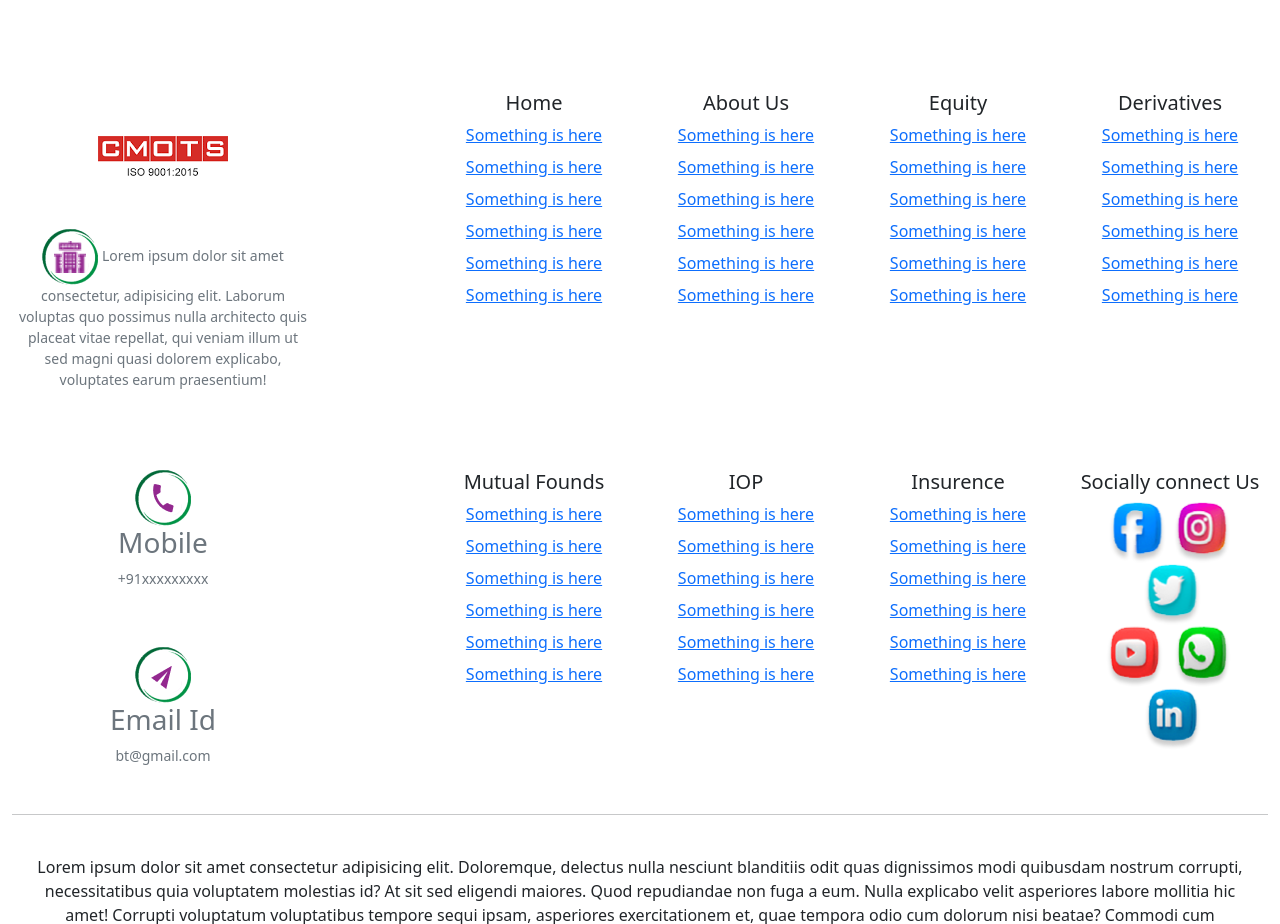
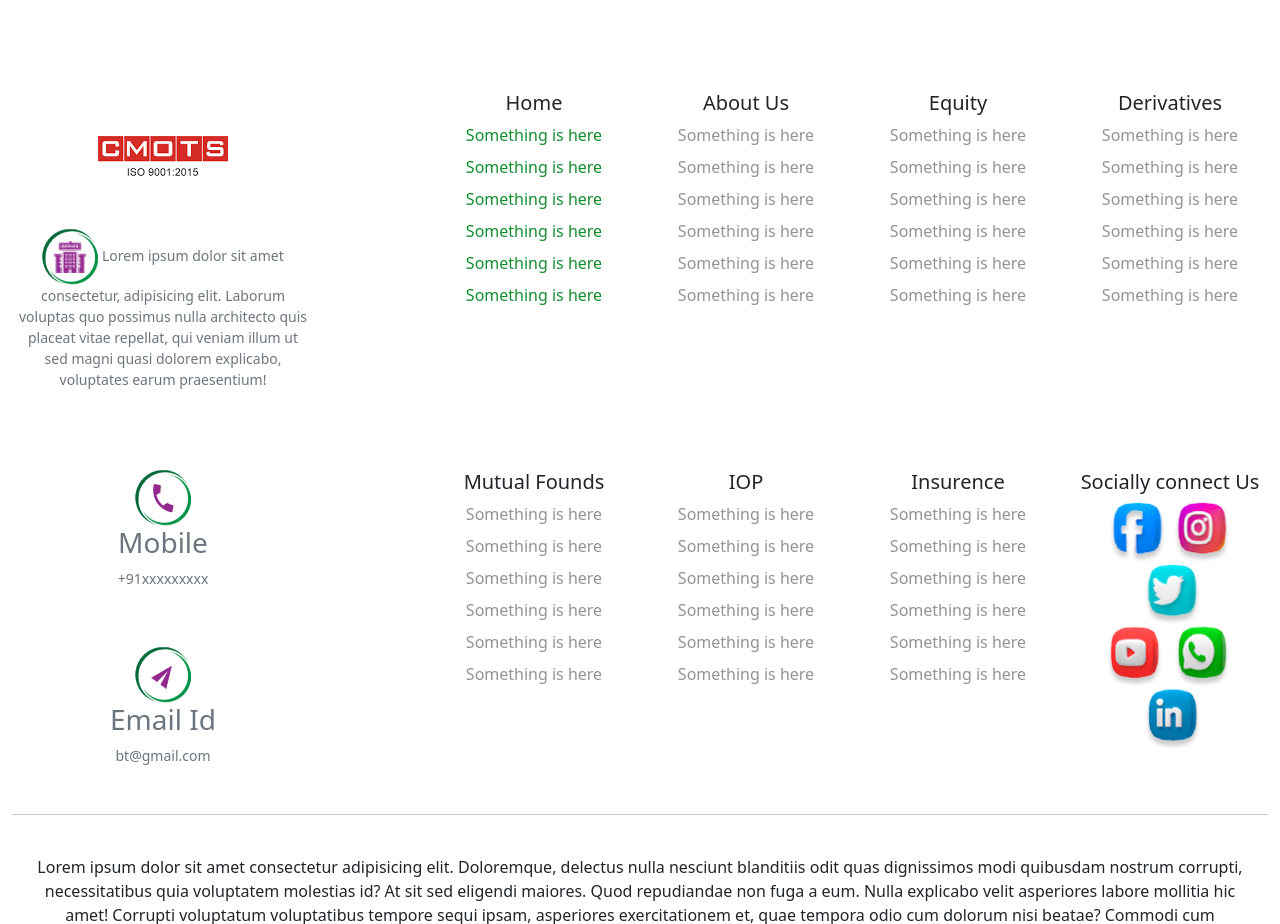
Before and after one commit to ashukla33317/CMOTS, a plain HTML site: page index.html in a window 1280 px wide. Shown: the part 3100-4024 px from the top of the page. Drawn offline with nearby package versions, Linux system fonts and the light colour scheme.

Commit message:
first commit

```diff
--- a/index.css
+++ b/index.css
@@ -190,3 +190,14 @@ width: 45%;
 text-align: center;
 }
 }
+
+
+.foot-li a{
+    color: rgb(151, 146, 146);
+    text-decoration: none;
+}
+
+.foot-li-t a{
+    color: rgb(17, 143, 48);
+    text-decoration: none;
+}
--- a/index.html
+++ b/index.html
@@ -512,45 +512,45 @@
     <div class="col-6 col-lg-2 offset-lg-1 mb-3">
       <h5>Home</h5>
       <ul class="list-unstyled">
-        <li class="mb-2"><a href="/">Something is here</a></li>
-        <li class="mb-2"><a href="">Something is here</a></li>
-        <li class="mb-2"><a href="">Something is here</a></li>
-        <li class="mb-2"><a href="">Something is here</a></li>
-        <li class="mb-2"><a href="">Something is here</a></li>
-        <li class="mb-2"><a href="">Something is here</a></li>
+        <li class="mb-2 foot-li-t "><a href="/">Something is here</a></li>
+        <li class="mb-2 foot-li-t"><a href="">Something is here</a></li>
+        <li class="mb-2 foot-li-t"><a href="">Something is here</a></li>
+        <li class="mb-2 foot-li-t"><a href="">Something is here</a></li>
+        <li class="mb-2 foot-li-t"><a href="">Something is here</a></li>
+        <li class="mb-2 foot-li-t"><a href="">Something is here</a></li>
       </ul>
     </div>
     <div class="col-6 col-lg-2 mb-3">
       <h5>About Us</h5>
       <ul class="list-unstyled">
-        <li class="mb-2"><a href="">Something is here</a></li>
-        <li class="mb-2"><a href="">Something is here</a></li>
-        <li class="mb-2"><a href="">Something is here</a></li>
-        <li class="mb-2"><a href="">Something is here</a></li>
-        <li class="mb-2"><a href="">Something is here</a></li>
-        <li class="mb-2"><a href="">Something is here</a></li>
+        <li class="mb-2 foot-li"><a href="">Something is here</a></li>
+        <li class="mb-2 foot-li"><a href="">Something is here</a></li>
+        <li class="mb-2 foot-li"><a href="">Something is here</a></li>
+        <li class="mb-2 foot-li"><a href="">Something is here</a></li>
+        <li class="mb-2 foot-li"><a href="">Something is here</a></li>
+        <li class="mb-2 foot-li"><a href="">Something is here</a></li>
       </ul>
     </div>
     <div class="col-6 col-lg-2 mb-3">
       <h5>Equity</h5>
       <ul class="list-unstyled">
-        <li class="mb-2"><a href="">Something is here</a></li>
-        <li class="mb-2"><a href="">Something is here</a></li>
-        <li class="mb-2"><a href="">Something is here</a></li>
-        <li class="mb-2"><a href="">Something is here</a></li>
-        <li class="mb-2"><a href="">Something is here</a></li>
-        <li class="mb-2"><a href="">Something is here</a></li>
+        <li class="foot-li mb-2 foot-li"><a href="">Something is here</a></li>
+        <li class="mb-2 foot-li"><a href="">Something is here</a></li>
+        <li class="mb-2 foot-li"><a href="">Something is here</a></li>
+        <li class="mb-2 foot-li"><a href="">Something is here</a></li>
+        <li class="mb-2 foot-li"><a href="">Something is here</a></li>
+        <li class="mb-2 foot-li"><a href="">Something is here</a></li>
       </ul>
     </div>
     <div class="col-6 col-lg-2 mb-3">
       <h5>Derivatives</h5>
       <ul class="list-unstyled">
-        <li class="mb-2"><a href="">Something is here</a></li>
-        <li class="mb-2"><a href="">Something is here</a></li>
-        <li class="mb-2"><a href="">Something is here</a></li>
-        <li class="mb-2"><a href="">Something is here</a></li>
-        <li class="mb-2"><a href="">Something is here</a></li>
-        <li class="mb-2"><a href="">Something is here</a></li>
+        <li class="mb-2 foot-li"><a href="">Something is here</a></li>
+        <li class="mb-2  foot-li"><a href="">Something is here</a></li>
+        <li class="mb-2 foot-li"><a href="">Something is here</a></li>
+        <li class="mb-2 foot-li"><a href="">Something is here</a></li>
+        <li class="mb-2 foot-li"><a href="">Something is here</a></li>
+        <li class="mb-2 foot-li"><a href="">Something is here</a></li>
       </ul>
     </div>
   </div>
@@ -577,35 +577,35 @@
     <div class="col-6 col-lg-2 offset-lg-1 mb-3">
       <h5>Mutual Founds</h5>
       <ul class="list-unstyled">
-        <li class="mb-2"><a href="/">Something is here</a></li>
-        <li class="mb-2"><a href="">Something is here</a></li>
-        <li class="mb-2"><a href="">Something is here</a></li>
-        <li class="mb-2"><a href="">Something is here</a></li>
-        <li class="mb-2"><a href="">Something is here</a></li>
-        <li class="mb-2"><a href="">Something is here</a></li>
+        <li class="mb-2 foot-li"><a href="/">Something is here</a></li>
+        <li class="mb-2 foot-li"><a href="">Something is here</a></li>
+        <li class="mb-2 foot-li"><a href="">Something is here</a></li>
+        <li class="mb-2 foot-li"><a href="">Something is here</a></li>
+        <li class="mb-2 foot-li"><a href="">Something is here</a></li>
+        <li class="mb-2 foot-li"><a href="">Something is here</a></li>
 
       </ul>
     </div>
     <div class="col-6 col-lg-2 mb-3">
       <h5>IOP</h5>
       <ul class="list-unstyled">
-        <li class="mb-2"><a href="">Something is here</a></li>
-        <li class="mb-2"><a href="">Something is here</a></li>
-        <li class="mb-2"><a href="">Something is here</a></li>
-        <li class="mb-2"><a href="">Something is here</a></li>
-        <li class="mb-2"><a href="">Something is here</a></li>
-        <li class="mb-2"><a href="">Something is here</a></li>
+        <li class="mb-2 foot-li"><a href="">Something is here</a></li>
+        <li class="mb-2 foot-li"><a href="">Something is here</a></li>
+        <li class="mb-2 foot-li"><a href="">Something is here</a></li>
+        <li class="mb-2 foot-li"><a href="">Something is here</a></li>
+        <li class="mb-2 foot-li"><a href="">Something is here</a></li>
+        <li class="mb-2 foot-li"><a href="">Something is here</a></li>
       </ul>
     </div>
     <div class="col-6 col-lg-2 mb-3">
       <h5>Insurence</h5>
       <ul class="list-unstyled">
-        <li class="mb-2"><a href="">Something is here</a></li>
-        <li class="mb-2"><a href="">Something is here</a></li>
-        <li class="mb-2"><a href="">Something is here</a></li>
-        <li class="mb-2"><a href="">Something is here</a></li>
-        <li class="mb-2"><a href="">Something is here</a></li>
-        <li class="mb-2"><a href="">Something is here</a></li>
+        <li class="mb-2 foot-li"><a href="">Something is here</a></li>
+        <li class="mb-2 foot-li"><a href="">Something is here</a></li>
+        <li class="mb-2 foot-li"><a href="">Something is here</a></li>
+        <li class="mb-2 foot-li"><a href="">Something is here</a></li>
+        <li class="mb-2 foot-li"><a href="">Something is here</a></li>
+        <li class="mb-2 foot-li"><a href="">Something is here</a></li>
       </ul>
     </div>
     <div class="col-6 col-lg-2 mb-3">
```
